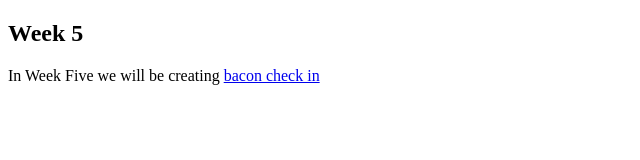
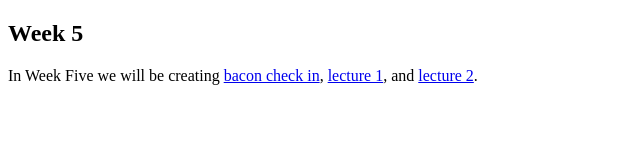
Before and after one commit to amyeus/wk5, a plain HTML site: page index.html in a window 1280 px wide. Shown: the whole page, without its empty margins (0-640 px from the left). Drawn offline with Linux system fonts and the light colour scheme.

Commit message:
Update index.html

```diff
--- a/index.html
+++ b/index.html
@@ -9,7 +9,9 @@
     <h2>Week 5</h2>
     <p>
         In Week Five we will be creating
-        <a href="check-in/bacon.html">bacon check in</a>
+        <a href="check-in/bacon.html">bacon check in</a>,
+        <a href="lecture1/index.html">lecture 1</a>, and
+        <a href="lecture2/index.html">lecture 2</a>.
     </p>
 </body>
 </html>
```
